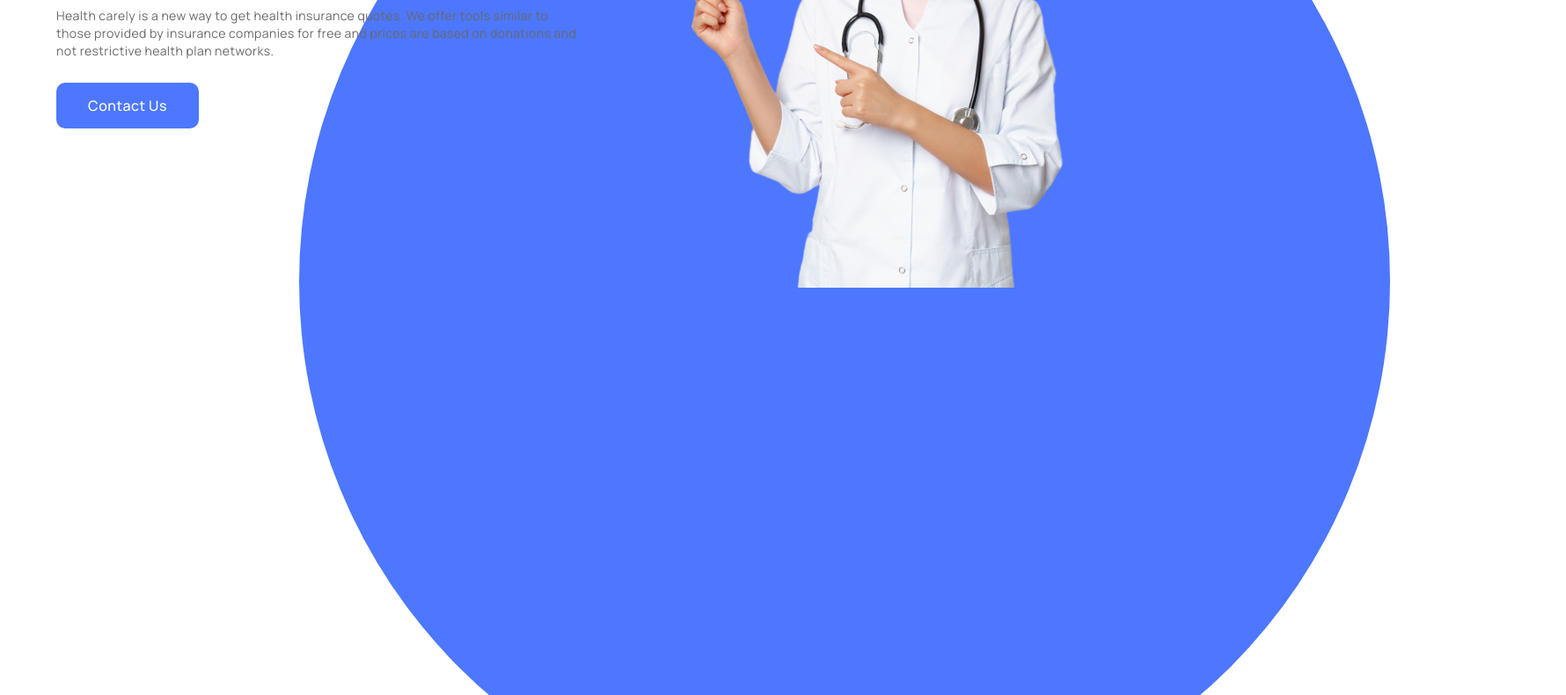
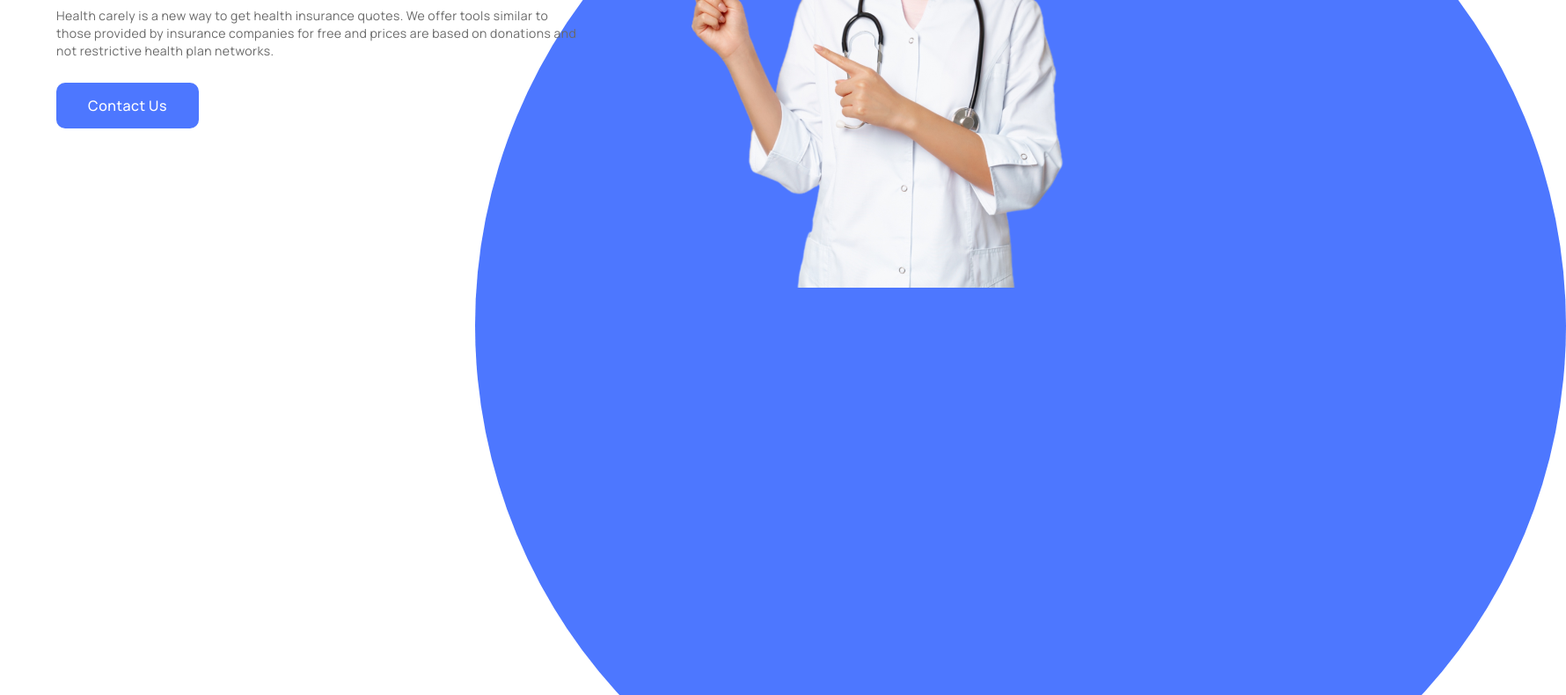
Before and after one commit to latttysh/HealhtyCarely, a plain HTML site: page index.html in a window 1280 px wide. Shown: the part 350-1140 px from the top of the page at 88% size, 1780 px wide, since content can reach past the window. Drawn offline with Linux system fonts and the light colour scheme.

Commit message:
fix blue circle on background

```diff
--- a/sass/blocks/_first-section.sass
+++ b/sass/blocks/_first-section.sass
@@ -49,8 +49,8 @@
     top: -65px
 
 .circle__blue
-  top: 50px
-  right: -300px
+  top: 100px
+  right: -500px
   z-index: -5
   width: 1240px
   height: 1240px
```
Also changed, not shown: css/style.css, 1 other file.
